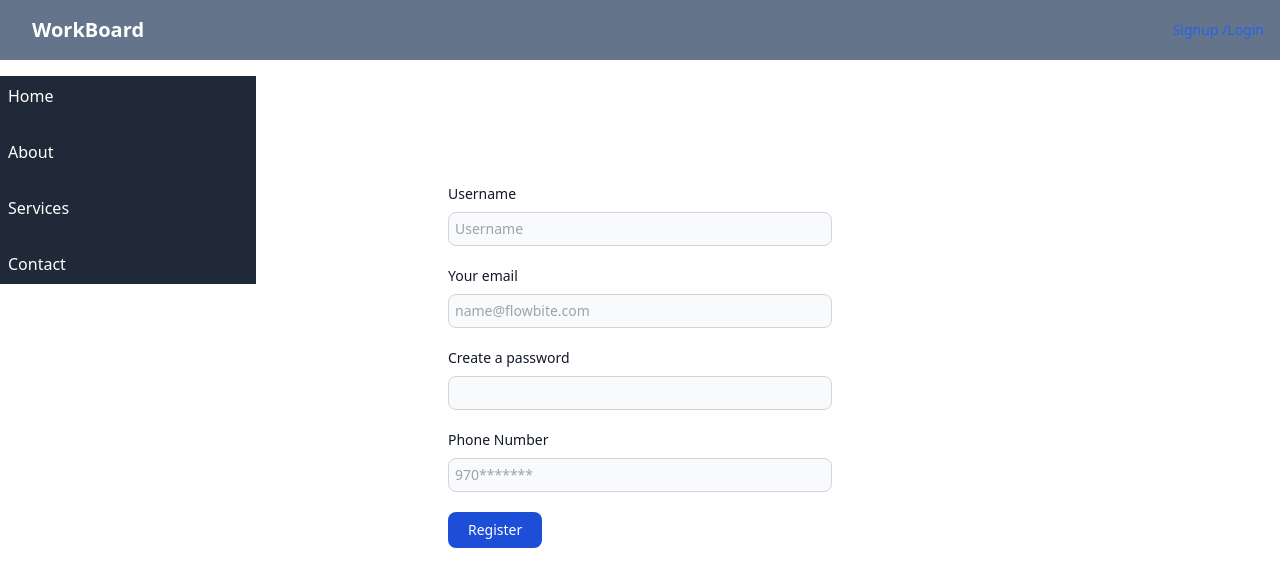
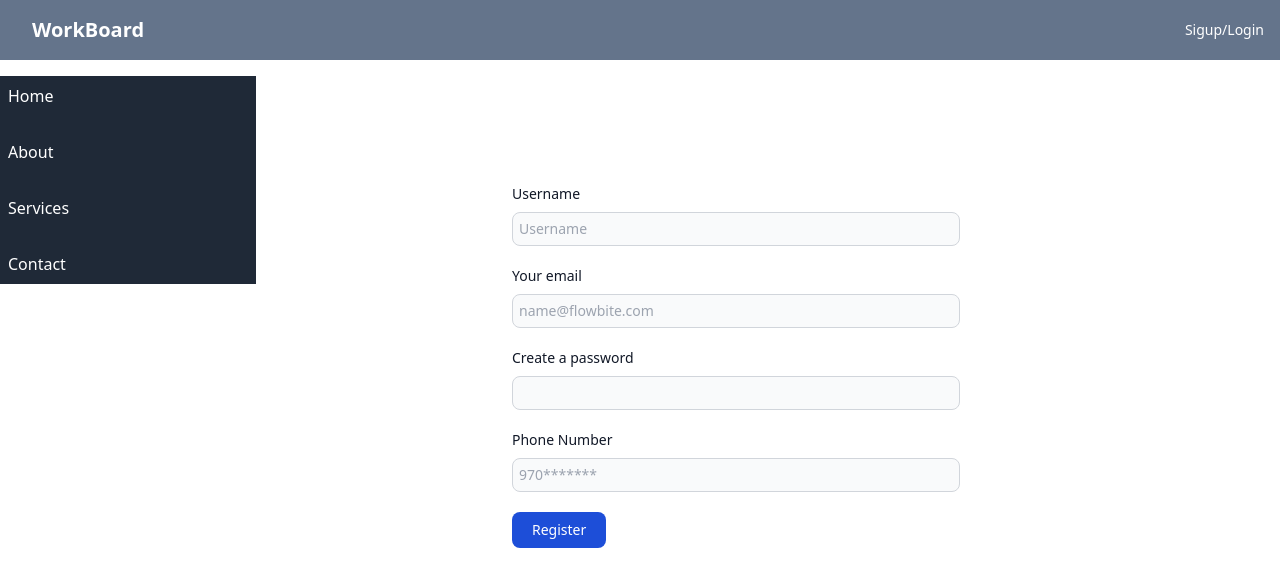
Before and after one commit to gowthamazmeera09/workboard-frontend, a React (Create React App) app: page /Sigup in a window 1280 px wide. Shown: the top 586 px of the page. Built offline with nearby package versions, Linux system fonts and the light colour scheme.

Commit message:
updated sigup form styling

```diff
--- a/src/Landingpage/Landingpage.jsx
+++ b/src/Landingpage/Landingpage.jsx
@@ -1,6 +1,7 @@
 import React from 'react'
 import Navbar from '../components/Navbar';
 import { Outlet } from 'react-router-dom';
+
 
 function Landingpage() {
   return (
--- a/src/components/Navbar.jsx
+++ b/src/components/Navbar.jsx
@@ -70,8 +70,8 @@ const Navbar = () => {
                                 </Link>
                             ) : (
                                 <span>
-                                    <Link to="/Sigup" className="text-sm text-blue-600 dark:text-blue-500 hover:underline">Signup</Link> /
-                                    <Link to="/Sigin" className="text-sm text-blue-600 dark:text-blue-500 hover:underline">Login</Link>
+                                    <Link to="/Sigup" className="text-sm text-white dark:text-blue-500 hover:underline">Sigup/</Link>
+                                    <Link to="/Sigin" className="text-sm text-white dark:text-blue-500 hover:underline">Login</Link>
                                 </span>
                             )}
                         </div>
--- a/src/data/data.js
+++ b/src/data/data.js
@@ -1,3 +1,3 @@
-// export const API_URL = "http://localhost:2000/"
+export const API_URL = "http://localhost:2000/"
 
-export const API_URL = "https://workboard-backend.onrender.com/"
+// export const API_URL = "https://workboard-backend.onrender.com/"
--- a/src/index.js
+++ b/src/index.js
@@ -10,11 +10,16 @@ import {
 import Sigup from './pages/Sigup';
 import Sigin from './pages/Sigin';
 import VerificationPage from './pages/VerificationPage';
+import LandingHome from './pages/LandingHome';
 const router = createBrowserRouter([
   {
     path:"/",
     element:<App />,
     children:[
+      {
+        path:"/",
+        element:<LandingHome />
+      },
       {
         path:"/Sigup",
         element:<Sigup />
--- /dev/null
+++ b/src/pages/LandingHome.jsx
@@ -0,0 +1,14 @@
+import React from 'react'
+import welcomeimage from '../images/workboard-main-image-removebg.png';
+
+function LandingHome() {
+  return (
+    <div>
+        <div className="flex items-center justify-center">
+        <img src={welcomeimage } width='300px' className="welcome-image" />
+      </div>
+    </div>
+  )
+}
+
+export default LandingHome;
--- a/src/pages/Sigup.jsx
+++ b/src/pages/Sigup.jsx
@@ -54,25 +54,25 @@ function Signup() {
   }
 
   return (
-    <form className="max-w-sm mx-auto mt-20 lg:mt-[-100px]  " onSubmit={handlesubmit}>
+    <form className=" max-w-md  mx-auto mt-20 lg:mt-[-100px]  " onSubmit={handlesubmit}>
 
       <div className="mb-5">
-        <label htmlFor="username" className="block mb-2 text-sm font-medium text-gray-900 dark:text-white">Username</label>
-        <input type="text" name='username' value={username} onChange={(e) => setUserName(e.target.value)} className="bg-gray-50 border border-gray-300 text-gray-900 text-sm rounded-lg focus:ring-blue-500 focus:border-blue-500 block w-medium lg:w-full p-1.5 dark:bg-gray-700 dark:border-gray-600 dark:placeholder-gray-400 dark:text-white dark:focus:ring-blue-500 dark:focus:border-blue-500" placeholder="Username" required />
+        <label htmlFor="username" className="block mb-2 text-sm font-medium mx-24 text-gray-900 dark:text-white">Username</label>
+        <input type="text" name='username' value={username} onChange={(e) => setUserName(e.target.value)} className="bg-gray-50 border border-gray-300 text-gray-900 text-sm rounded-lg w-60 mx-24 focus:ring-blue-500 focus:border-blue-500 block w-medium lg:w-full p-1.5 dark:bg-gray-700 dark:border-gray-600 dark:placeholder-gray-400 dark:text-white dark:focus:ring-blue-500 dark:focus:border-blue-500" placeholder="Username" required />
       </div>
       <div className="mb-5">
-        <label htmlFor="email" className="block mb-2 text-sm font-medium text-gray-900 dark:text-white">Your email</label>
-        <input type="email" name='email' value={email} onChange={(e) => setEmail(e.target.value)} className="bg-gray-50 border border-gray-300 text-gray-900 text-sm rounded-lg focus:ring-blue-500 focus:border-blue-500 block w-medium lg:w-full p-1.5 dark:bg-gray-700 dark:border-gray-600 dark:placeholder-gray-400 dark:text-white dark:focus:ring-blue-500 dark:focus:border-blue-500" placeholder="name@flowbite.com" required />
+        <label htmlFor="email" className="block mb-2 text-sm font-medium mx-24 text-gray-900 dark:text-white">Your email</label>
+        <input type="email" name='email' value={email} onChange={(e) => setEmail(e.target.value)} className="bg-gray-50 border border-gray-300 text-gray-900 text-sm rounded-lg w-60 mx-24 focus:ring-blue-500 focus:border-blue-500 block w-medium lg:w-full p-1.5 dark:bg-gray-700 dark:border-gray-600 dark:placeholder-gray-400 dark:text-white dark:focus:ring-blue-500 dark:focus:border-blue-500" placeholder="name@flowbite.com" required />
       </div>
       <div className="mb-5">
-        <label htmlFor="password" className="block mb-2 text-sm font-medium text-gray-900 dark:text-white">Create a password</label>
-        <input type="password" name='password' value={password} onChange={(e) => setPassword(e.target.value)} className="bg-gray-50 border border-gray-300 text-gray-900 text-sm rounded-lg focus:ring-blue-500 focus:border-blue-500 block w-medium lg:w-full p-1.5 dark:bg-gray-700 dark:border-gray-600 dark:placeholder-gray-400 dark:text-white dark:focus:ring-blue-500 dark:focus:border-blue-500" required />
+        <label htmlFor="password" className="block mb-2 text-sm font-medium mx-24 text-gray-900 dark:text-white">Create a password</label>
+        <input type="password" name='password' value={password} onChange={(e) => setPassword(e.target.value)} className="bg-gray-50 border border-gray-300 text-gray-900 text-sm rounded-lg w-60 mx-24 focus:ring-blue-500 focus:border-blue-500 block w-medium lg:w-full p-1.5 dark:bg-gray-700 dark:border-gray-600 dark:placeholder-gray-400 dark:text-white dark:focus:ring-blue-500 dark:focus:border-blue-500" required />
       </div>
       <div className="mb-5">
-        <label htmlFor="phonenumber" className="block mb-2 text-sm font-medium text-gray-900 dark:text-white">Phone Number</label>
-        <input type="number" name='phonenumber' value={phonenumber} onChange={(e) => setPhoneNumber(e.target.value)} className="bg-gray-50 border border-gray-300 text-gray-900 text-sm rounded-lg focus:ring-blue-500 focus:border-blue-500 block w-medium lg:w-full p-1.5 dark:bg-gray-700 dark:border-gray-600 dark:placeholder-gray-400 dark:text-white dark:focus:ring-blue-500 dark:focus:border-blue-500" placeholder="970*******" required />
+        <label htmlFor="phonenumber" className="block mb-2 text-sm font-medium mx-24 text-gray-900 dark:text-white">Phone Number</label>
+        <input type="number" name='phonenumber' value={phonenumber} onChange={(e) => setPhoneNumber(e.target.value)} className="bg-gray-50 border border-gray-300 text-gray-900 text-sm rounded-lg w-60 mx-24 focus:ring-blue-500 focus:border-blue-500 block w-medium lg:w-full p-1.5 dark:bg-gray-700 dark:border-gray-600 dark:placeholder-gray-400 dark:text-white dark:focus:ring-blue-500 dark:focus:border-blue-500" placeholder="970*******" required />
       </div>
-      <button type="submit" className="text-white bg-blue-700 hover:bg-blue-800 focus:ring-4 focus:outline-none focus:ring-blue-300 font-medium rounded-lg text-sm w-small sm:w-auto px-5 py-2 text-center dark:bg-blue-600 dark:hover:bg-blue-700 dark:focus:ring-blue-800">Register</button>
+      <button type="submit" className="text-white bg-blue-700 hover:bg-blue-800 mx-24 focus:ring-4 focus:outline-none focus:ring-blue-300 font-medium rounded-lg text-sm w-small sm:w-auto px-5 py-2 text-center dark:bg-blue-600 dark:hover:bg-blue-700 dark:focus:ring-blue-800">Register</button>
     </form>
   );
 }
```
Also changed, not shown: src/images/workboard-main-image-removebg.png (added), src/images/workboard-main-image.jpg (added).
